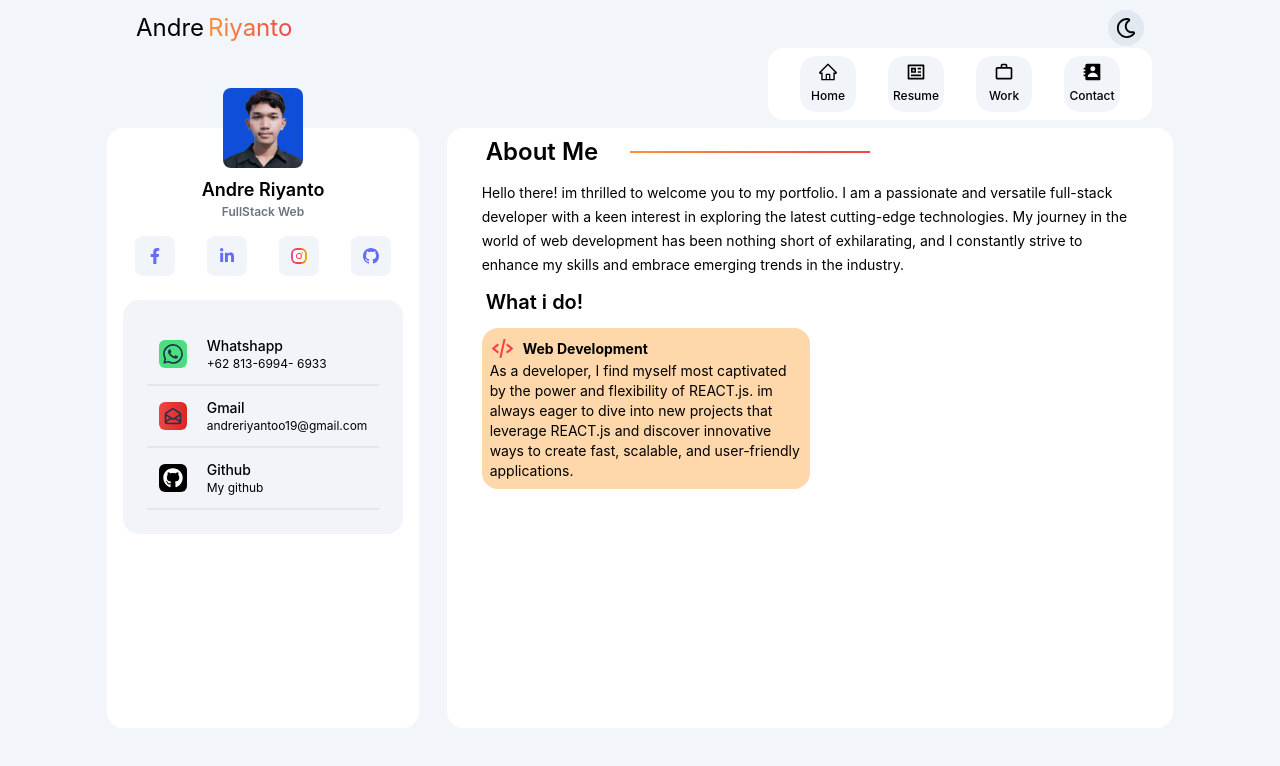
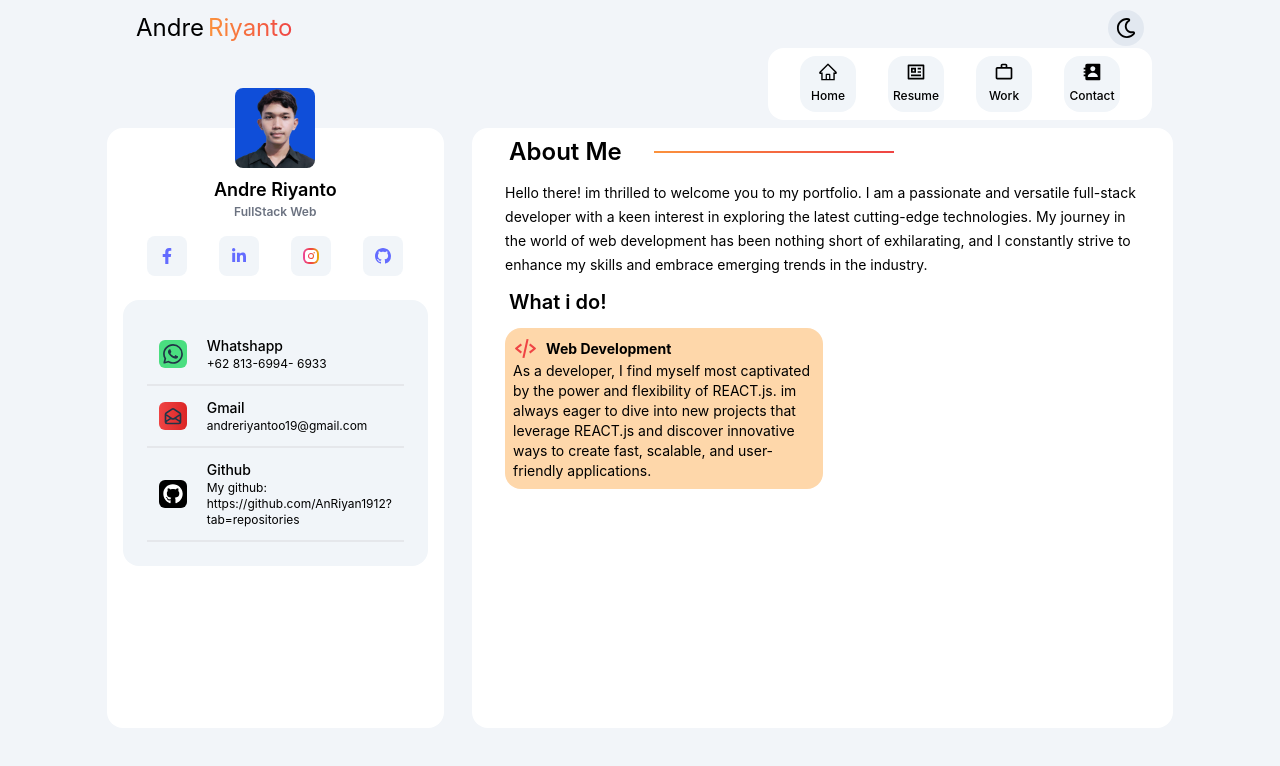
Before and after one commit to AnRiyan1912/web-portfolio, a React (Vite) app: page / in a window 1280 px wide. Shown: the top 766 px of the page. Built offline with nearby package versions, Linux system fonts and the light colour scheme.

Commit message:
update profile account name

```diff
--- a/src/pages/home/home.jsx
+++ b/src/pages/home/home.jsx
@@ -109,11 +109,12 @@ export const HomePage = () => {
                             </div>
                             <div className="text-black font-normal 2xl:text-base text-xs ">
                               <a
-                                href=" https://github.com/AnRiyan1912?tab=repositories"
+                                href="https://github.com/AnRiyan1912?tab=repositories"
                                 target="blank"
                                 className="text-justify text-black font-normal "
                               >
-                                My github
+                                My github:
+                                https://github.com/AnRiyan1912?tab=repositories
                               </a>
                             </div>
                           </div>
```
